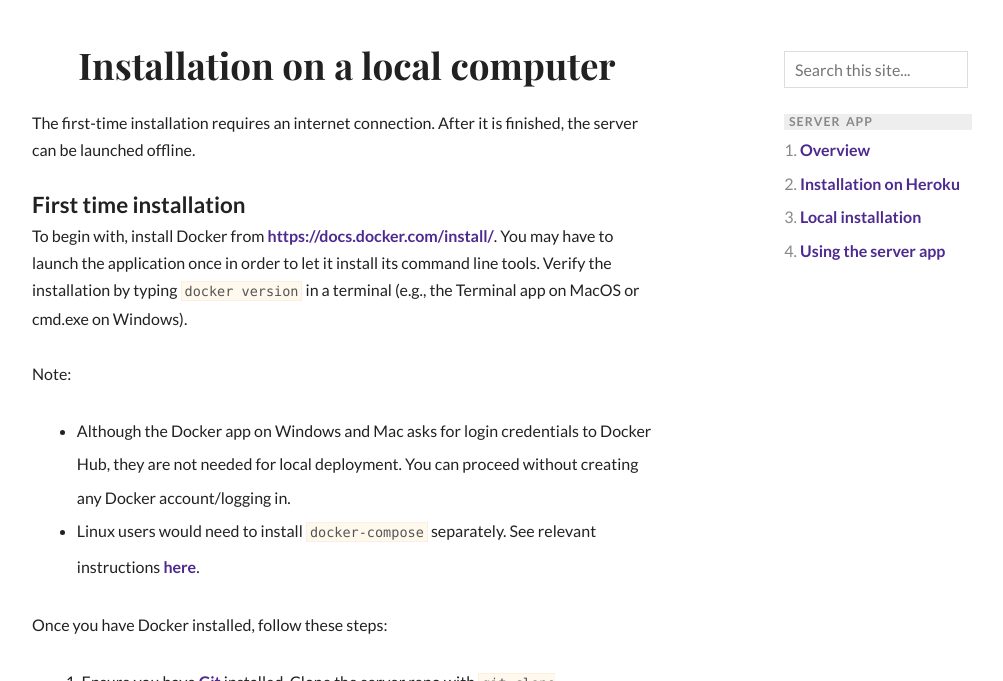
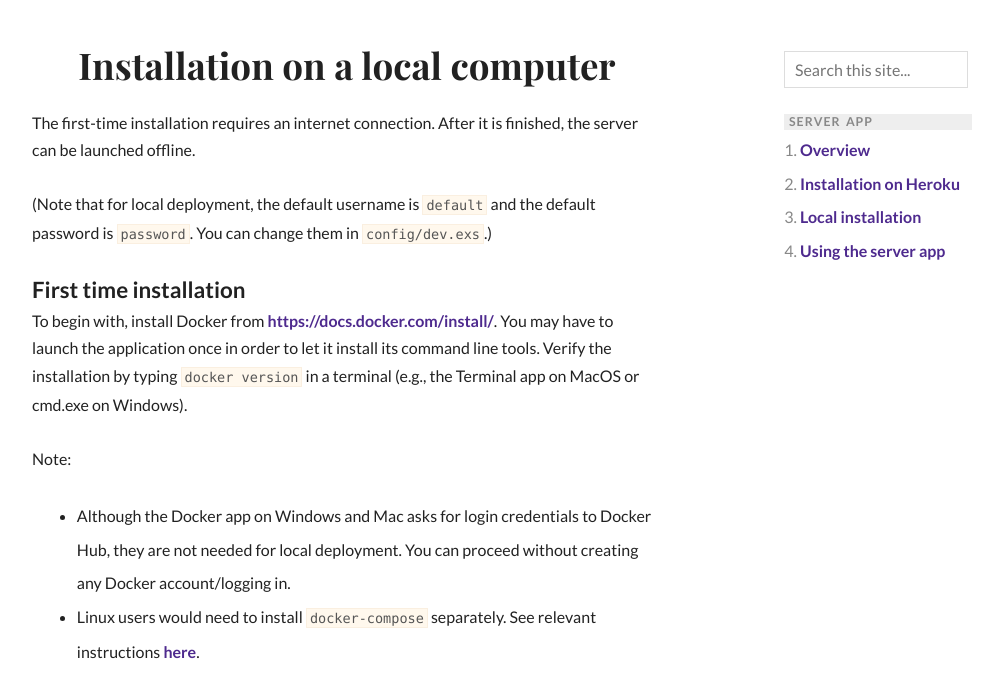
Before and after one commit to magpie-ea/magpie-site, a Jekyll site: the page built from serverapp/03localinstall.markdown, in a window 1280 px wide and 900 px high, cut to the strip 219-900 px from the top of the window. Shown: the whole strip, without its empty margins (138-1141 px from the left). Built offline with Jekyll 4.4.1, drawn with Linux system fonts in a browser that asks for light colours; nearby versions of some CDN libraries.

Commit message:
Update information about password

```diff
--- a/serverapp/03localinstall.markdown
+++ b/serverapp/03localinstall.markdown
@@ -7,6 +7,8 @@ section: serverapp
 # {{ page.title }}
 
 The first-time installation requires an internet connection. After it is finished, the server can be launched offline.
+
+(Note that for local deployment, the default username is `default` and the default password is `password`. You can change them in `config/dev.exs`.)
 
 ### First time installation
 
```
